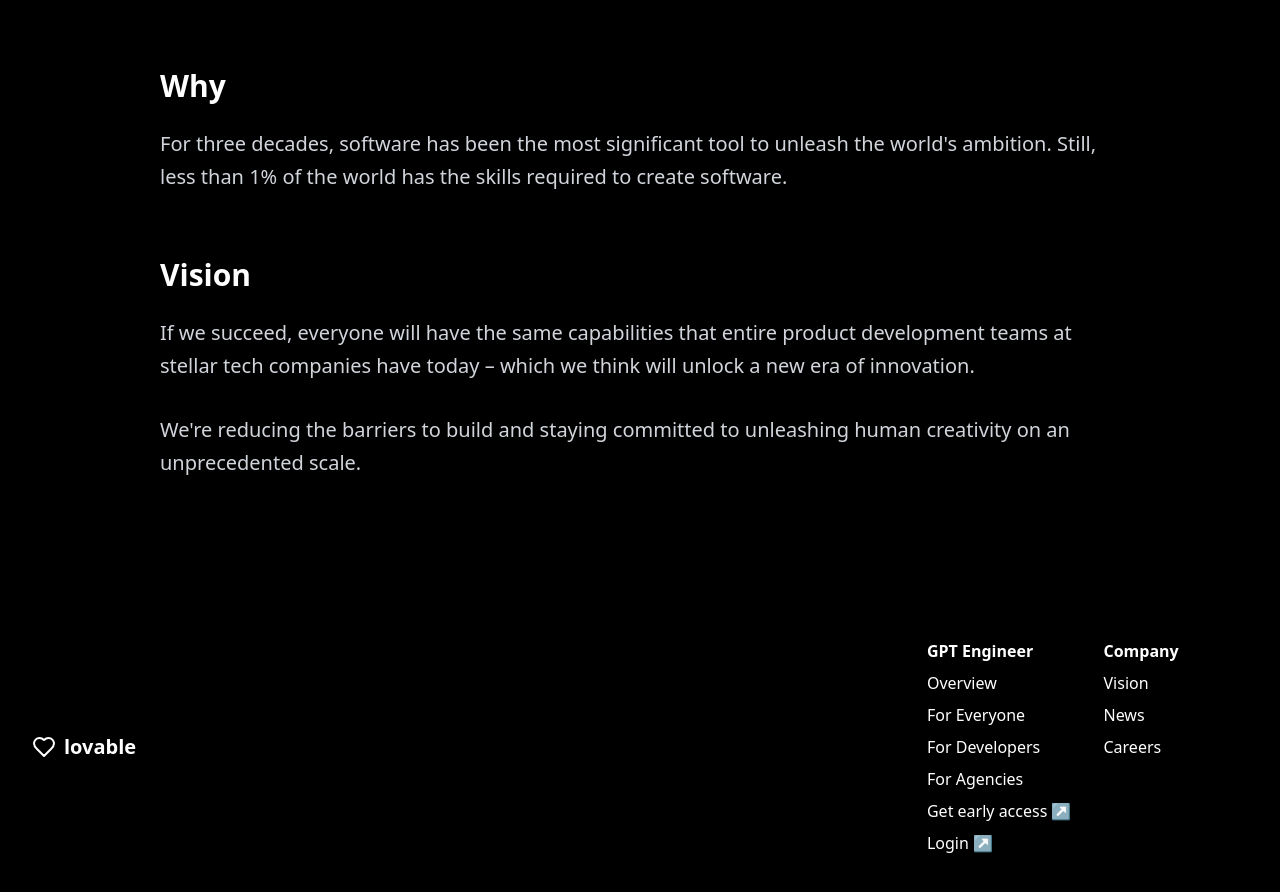
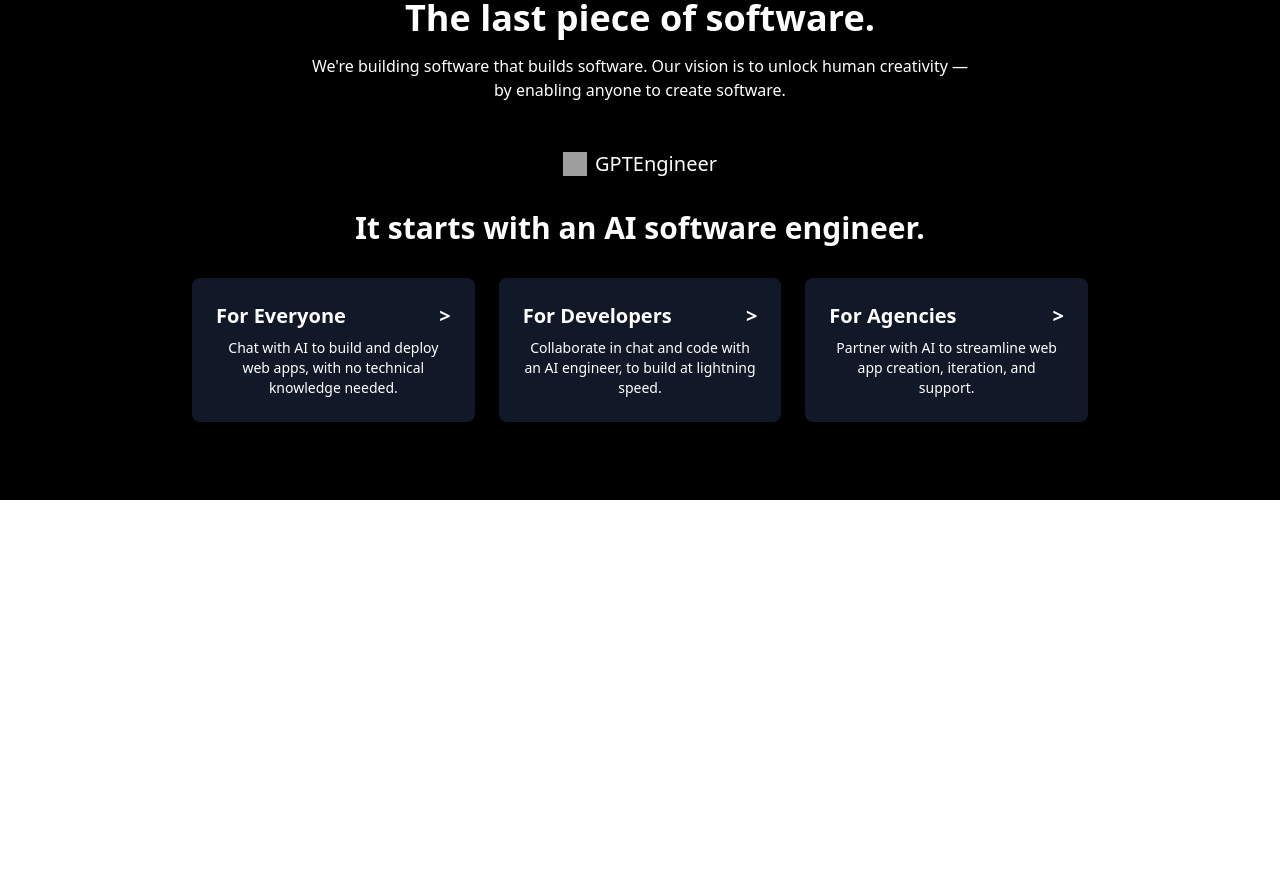
Before and after one commit to GPT-Engineer-App-Dev/friendly-page-builder, a React (Vite) app: page / in a window 1280 px wide. Shown: the part 300-1192 px from the top of the page. After the commit the page ends 800 px from the top, so only its background shows below. Built offline with nearby package versions, Linux system fonts and the light colour scheme; grey boxes are pictures that could not be loaded.

Commit message:
GPT Engineer Update

```diff
--- a/src/pages/Index.jsx
+++ b/src/pages/Index.jsx
@@ -2,7 +2,7 @@ import React from 'react';
 import { Heart } from 'lucide-react';
 import { Link } from 'react-router-dom';
 
-const Vision = () => {
+const Index = () => {
   return (
     <div className="min-h-screen bg-black text-white flex flex-col">
       {/* Header */}
@@ -13,85 +13,52 @@ const Vision = () => {
         </Link>
         <nav>
           <ul className="flex space-x-6">
-            <li>
-              <Link to="/gpt-engineer" className="hover:text-gray-300">GPT Engineer</Link>
-            </li>
-            <li>
-              <Link to="/vision" className="text-white font-bold border-b-2 border-white">Vision</Link>
-            </li>
-            <li>
-              <Link to="/news" className="hover:text-gray-300">News</Link>
-            </li>
-            <li>
-              <Link to="/careers" className="hover:text-gray-300">Careers</Link>
-            </li>
+            <li><Link to="/gpt-engineer" className="hover:text-gray-300">GPT Engineer</Link></li>
+            <li><Link to="/vision" className="hover:text-gray-300">Vision</Link></li>
+            <li><Link to="/news" className="hover:text-gray-300">News</Link></li>
+            <li><Link to="/careers" className="hover:text-gray-300">Careers</Link></li>
           </ul>
         </nav>
       </header>
 
       {/* Main Content */}
-      <main className="flex-grow flex flex-col justify-center px-4 md:px-20 lg:px-40 py-16">
-        <h1 className="text-4xl md:text-5xl lg:text-6xl font-bold mb-16 leading-tight">
-          Unlock human creativity — by enabling anyone to create software
-        </h1>
-
-        <section className="mb-16">
-          <h2 className="text-3xl font-bold mb-6">Why</h2>
-          <p className="text-xl text-gray-300 leading-relaxed">
-            For three decades, software has been the most significant tool to unleash the world's ambition. Still, less
-            than 1% of the world has the skills required to create software.
-          </p>
-        </section>
-
-        <section>
-          <h2 className="text-3xl font-bold mb-6">Vision</h2>
-          <p className="text-xl text-gray-300 leading-relaxed mb-8">
-            If we succeed, everyone will have the same capabilities that entire product development teams at stellar
-            tech companies have today – which we think will unlock a new era of innovation.
-          </p>
-          <p className="text-xl text-gray-300 leading-relaxed">
-            We're reducing the barriers to build and staying committed to unleashing human creativity on an
-            unprecedented scale.
-          </p>
-        </section>
+      <main className="flex-grow flex flex-col items-center justify-center text-center px-4">
+        <div className="mb-8 w-32 h-32">
+          <video autoPlay loop muted playsInline className="w-full h-full">
+            <source src="https://lovable.dev/_astro/heart.vg-4UgjD.mp4" type="video/mp4" />
+            Your browser does not support the video tag.
+          </video>
+        </div>
+        <h1 className="text-4xl font-bold mb-4">The last piece of software.</h1>
+        <p className="max-w-2xl mb-12">
+          We're building software that builds software. Our vision is to unlock
+          human creativity — by enabling anyone to create software.
+        </p>
+        <div className="flex items-center mb-8">
+          <img src="/placeholder.svg" alt="GPT Engineer logo" className="w-6 h-6 mr-2" />
+          <span className="text-xl">GPTEngineer</span>
+        </div>
+        <h2 className="text-3xl font-bold mb-8">It starts with an AI software engineer.</h2>
+        <div className="grid grid-cols-1 md:grid-cols-3 gap-6 max-w-4xl">
+          {['For Everyone', 'For Developers', 'For Agencies'].map((title, index) => (
+            <div key={index} className="bg-gray-900 p-6 rounded-lg">
+              <h3 className="text-xl font-bold mb-2 flex justify-between items-center">
+                {title} <span>&gt;</span>
+              </h3>
+              <p className="text-sm">
+                {index === 0 && "Chat with AI to build and deploy web apps, with no technical knowledge needed."}
+                {index === 1 && "Collaborate in chat and code with an AI engineer, to build at lightning speed."}
+                {index === 2 && "Partner with AI to streamline web app creation, iteration, and support."}
+              </p>
+            </div>
+          ))}
+        </div>
       </main>
 
       {/* Footer */}
-      <footer className="mt-16 p-8">
-        <div className="flex flex-col md:flex-row justify-between items-start md:items-center">
-          <Link to="/" className="flex items-center mb-4 md:mb-0">
-            <Heart className="text-white mr-2" size={24} />
-            <span className="font-bold text-xl">lovable</span>
-          </Link>
-          <div className="grid grid-cols-2 gap-8">
-            <div>
-              <h4 className="font-bold mb-2">GPT Engineer</h4>
-              <ul className="space-y-2">
-                <li><Link to="/gpt-engineer/overview" className="hover:text-gray-300">Overview</Link></li>
-                <li><Link to="/gpt-engineer/for-everyone" className="hover:text-gray-300">For Everyone</Link></li>
-                <li><Link to="/gpt-engineer/for-developers" className="hover:text-gray-300">For Developers</Link></li>
-                <li><Link to="/gpt-engineer/for-agencies" className="hover:text-gray-300">For Agencies</Link></li>
-                <li><a href="#" className="hover:text-gray-300">Get early access ↗</a></li>
-                <li><a href="#" className="hover:text-gray-300">Login ↗</a></li>
-              </ul>
-            </div>
-            <div>
-              <h4 className="font-bold mb-2">Company</h4>
-              <ul className="space-y-2">
-                <li><Link to="/vision" className="hover:text-gray-300">Vision</Link></li>
-                <li><Link to="/news" className="hover:text-gray-300">News</Link></li>
-                <li><Link to="/careers" className="hover:text-gray-300">Careers</Link></li>
-              </ul>
-            </div>
-          </div>
-        </div>
-        <div className="flex justify-center mt-8 space-x-6">
-          {/* Social media icons (same as in Index.jsx) */}
-          {/* ... */}
-        </div>
-      </footer>
+      {/* ... (footer code remains the same) ... */}
     </div>
   );
 };
 
-export default Vision;
+export default Index;
```
